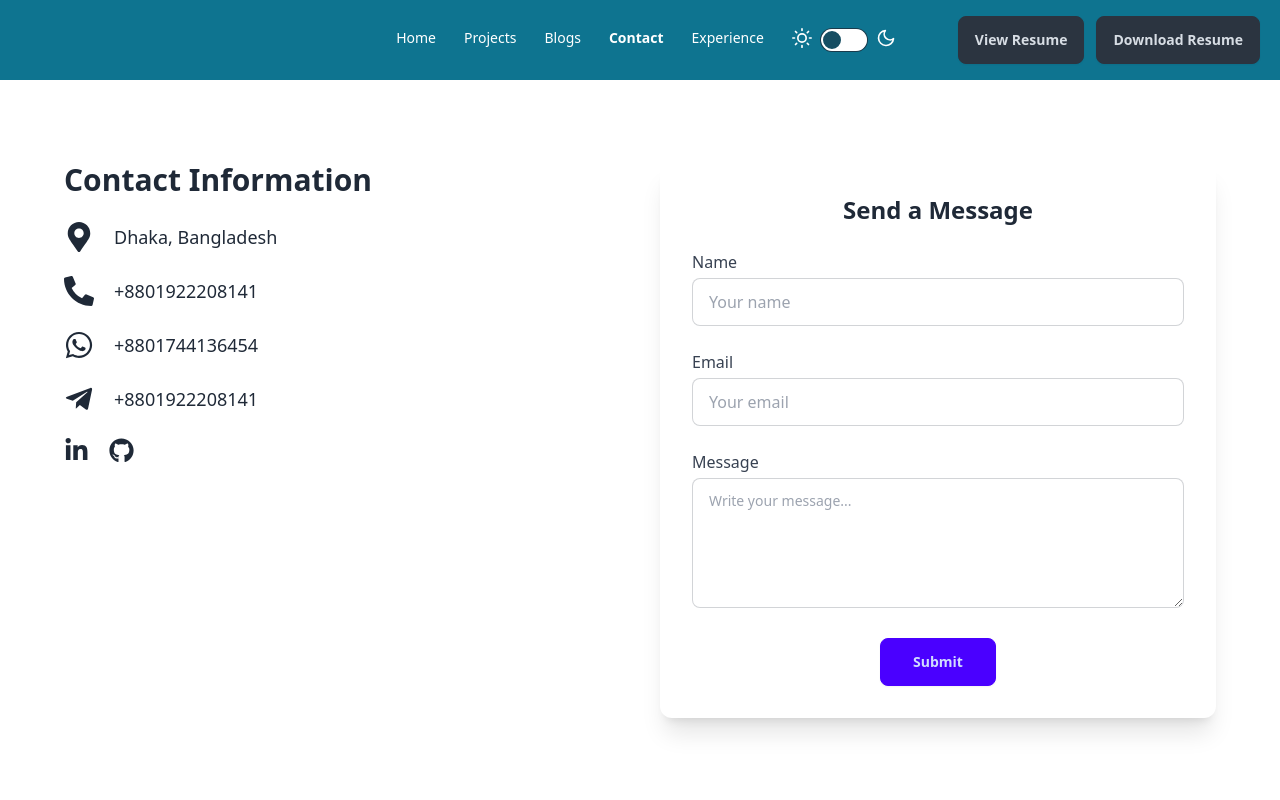
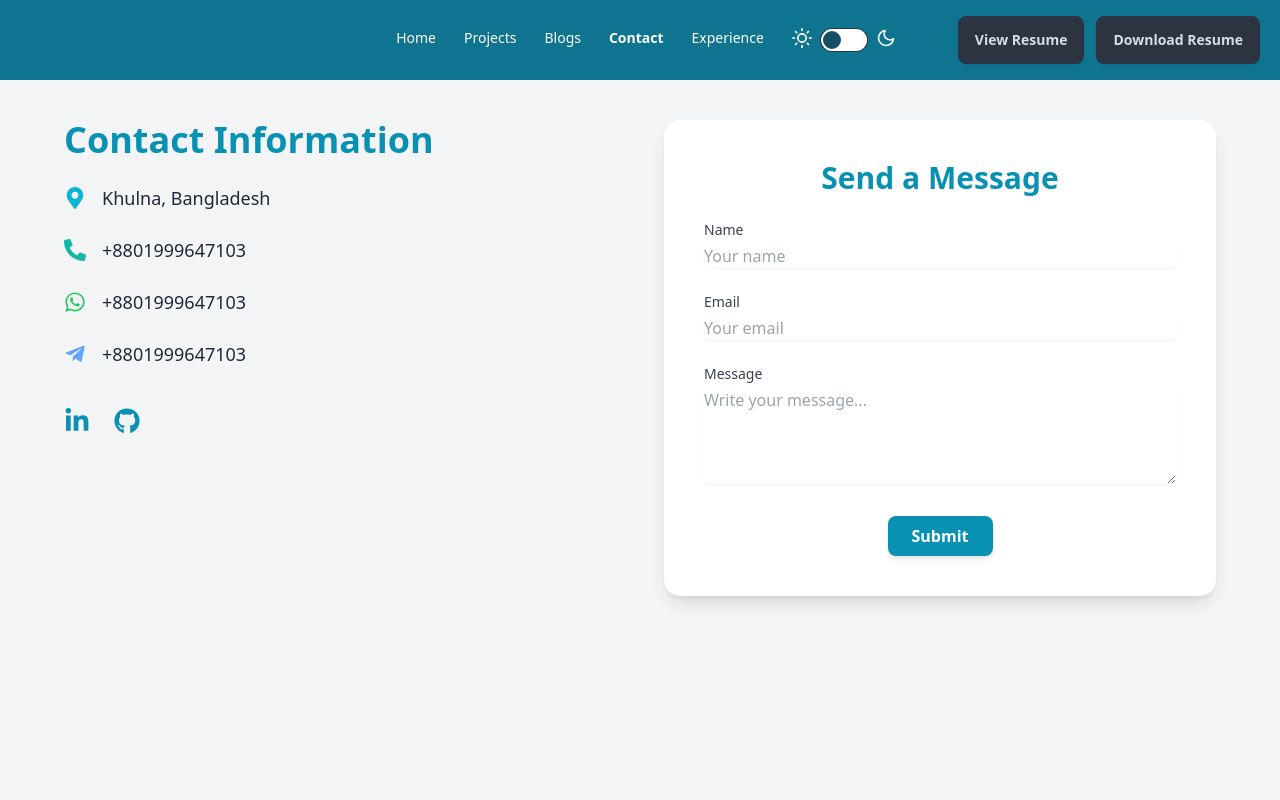
Before and after one commit to Rakesh01999/portfolio-nextjs-user-frontend, a Next.js app: page /contact in a window 1280 px wide. Shown: the top 800 px of the page. Built offline with nearby package versions, Linux system fonts and the light colour scheme.

Commit message:
Contact updated

```diff
--- a/src/components/Contact/ContactMe.tsx
+++ b/src/components/Contact/ContactMe.tsx
@@ -10,7 +10,6 @@ import {
 } from "react-icons/fa";
 import createMessage from "@/utils/actions/createMessage";
 import { toast } from "sonner";
-
 
 const ContactMe = () => {
   const handleSubmit = async (e: React.FormEvent) => {
@@ -29,68 +28,76 @@ const ContactMe = () => {
       if (res?.success) {
         toast.success("Successfully sent Message");
       }
-    // eslint-disable-next-line @typescript-eslint/no-explicit-any
+      // eslint-disable-next-line @typescript-eslint/no-explicit-any
     } catch (err: any) {
-      toast.error("EMail subject body must be need");
+      toast.error("Email subject and body are required");
       throw new Error(err.message);
     }
   };
 
   return (
-    <div className="min-h-screen py-16 px-6 flex justify-center items-center">
-      <div className="grid grid-cols-1 md:grid-cols-2 mt-20 gap-10 max-w-6xl w-full">
-        <div className="space-y-6">
-          <h2 className="text-3xl font-bold mb-6">Contact Information</h2>
+    <section className="min-h-screen bg-gray-100 dark:bg-gray-900 py-20 px-6">
+      <div className="max-w-6xl mx-auto grid grid-cols-1 md:grid-cols-2 gap-12">
+        {/* Left Section - Contact Info */}
+        <div className="space-y-6 text-gray-800 dark:text-white mt-10">
+          <h2 className="text-xl md:text-2xl lg:text-4xl font-bold text-cyan-600 dark:text-cyan-400">
+            Contact Information
+          </h2>
 
-          <div className="flex items-center gap-5">
-            <FaMapMarkerAlt size={30} />
-            <p className="text-lg">Dhaka, Bangladesh</p>
+          <div className="flex items-center gap-4">
+            <FaMapMarkerAlt className="text-cyan-500" size={22} />
+            <p className="text-lg">Khulna, Bangladesh</p>
           </div>
 
-          <div className="flex items-center gap-5">
-            <FaPhoneAlt size={30} />
-            <p className="text-lg">+8801922208141</p>
+          <div className="flex items-center gap-4">
+            <FaPhoneAlt className="text-teal-500" size={22} />
+            <p className="text-lg">+8801999647103</p>
           </div>
 
-          <div className="flex items-center gap-5">
-            <FaWhatsapp size={30} />
-            <p className="text-lg">+8801744136454</p>
+          <div className="flex items-center gap-4">
+            <FaWhatsapp className="text-green-500" size={22} />
+            <p className="text-lg">+8801999647103</p>
           </div>
 
-          <div className="flex items-center gap-5">
-            <FaTelegramPlane size={30} />
-            <p className="text-lg">+8801922208141</p>
+          <div className="flex items-center gap-4">
+            <FaTelegramPlane className="text-blue-400" size={22} />
+            <p className="text-lg">+8801999647103</p>
           </div>
 
-          <div className="flex gap-5 mt-8">
+          <div className="flex gap-6 pt-4">
             <a
-              href="https://www.linkedin.com/in/n-ahamed"
+              href="https://www.linkedin.com/in/rakeshbiswas0199/"
               target="_blank"
               rel="noopener noreferrer"
-              className=" hover:text-blue-700 transition"
+              className="text-cyan-600 hover:text-blue-600 transition"
             >
-              <FaLinkedinIn size={25} />
+              <FaLinkedinIn size={26} />
             </a>
             <a
-              href="https://github.com/nafis200"
+              href="https://github.com/Rakesh01999"
               target="_blank"
               rel="noopener noreferrer"
-              className="hover:text-gray-300 transition"
+              className="text-cyan-600 hover:text-gray-600 dark:hover:text-gray-300 transition"
             >
-              <FaGithub size={25} />
+              <FaGithub size={26} />
             </a>
           </div>
         </div>
+
+        {/* Right Section - Contact Form */}
         <form
           onSubmit={handleSubmit}
-          className="bg-white rounded-xl shadow-xl p-8 space-y-6"
+          className="bg-white dark:bg-gray-800 rounded-2xl shadow-lg p-8 sm:p-10 space-y-6 mt-10"
         >
-          <h2 className="text-2xl font-bold text-center text-gray-800">
+          <h2 className="text-2xl sm:text-3xl font-bold text-center text-cyan-600 dark:text-white">
             Send a Message
           </h2>
 
           <div>
-            <label htmlFor="name" className="block text-gray-700 mb-1 font-medium">
+            <label
+              htmlFor="name"
+              className="block text-sm font-medium text-gray-700 dark:text-gray-300"
+            >
               Name
             </label>
             <input
@@ -98,13 +105,16 @@ const ContactMe = () => {
               name="name"
               type="text"
               placeholder="Your name"
-              className="input input-bordered w-full"
+              className="mt-1 block w-full rounded-md border-gray-300 dark:border-gray-700 dark:bg-gray-900 dark:text-white shadow-sm focus:border-teal-500 focus:ring-teal-500"
               required
             />
           </div>
 
           <div>
-            <label htmlFor="email" className="block text-gray-700 mb-1 font-medium">
+            <label
+              htmlFor="email"
+              className="block text-sm font-medium text-gray-700 dark:text-gray-300"
+            >
               Email
             </label>
             <input
@@ -112,13 +122,16 @@ const ContactMe = () => {
               name="email"
               type="email"
               placeholder="Your email"
-              className="input input-bordered w-full"
+              className="mt-1 block w-full rounded-md border-gray-300 dark:border-gray-700 dark:bg-gray-900 dark:text-white shadow-sm focus:border-teal-500 focus:ring-teal-500"
               required
             />
           </div>
 
           <div>
-            <label htmlFor="description" className="block text-gray-700 mb-1 font-medium">
+            <label
+              htmlFor="description"
+              className="block text-sm font-medium text-gray-700 dark:text-gray-300"
+            >
               Message
             </label>
             <textarea
@@ -126,22 +139,22 @@ const ContactMe = () => {
               name="description"
               rows={4}
               placeholder="Write your message..."
-              className="textarea textarea-bordered w-full"
+              className="mt-1 block w-full rounded-md border-gray-300 dark:border-gray-700 dark:bg-gray-900 dark:text-white shadow-sm focus:border-teal-500 focus:ring-teal-500"
               required
-            />
+            ></textarea>
           </div>
 
-          <div className="text-center">
+          <div className="text-center pt-2">
             <button
               type="submit"
-              className="btn btn-primary px-8"
+              className="bg-cyan-600 hover:bg-cyan-700 text-white font-semibold py-2 px-6 rounded-lg transition duration-300 shadow-md"
             >
               Submit
             </button>
           </div>
         </form>
       </div>
-    </div>
+    </section>
   );
 };
 
```
